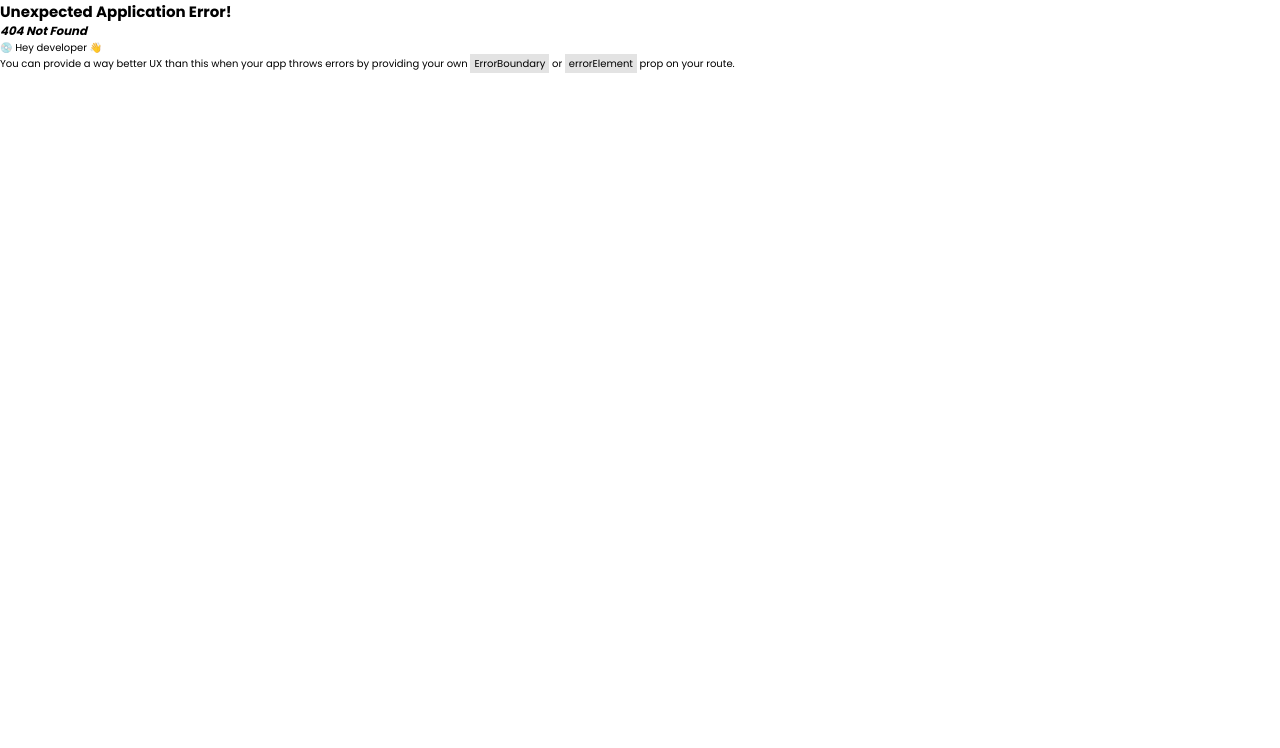
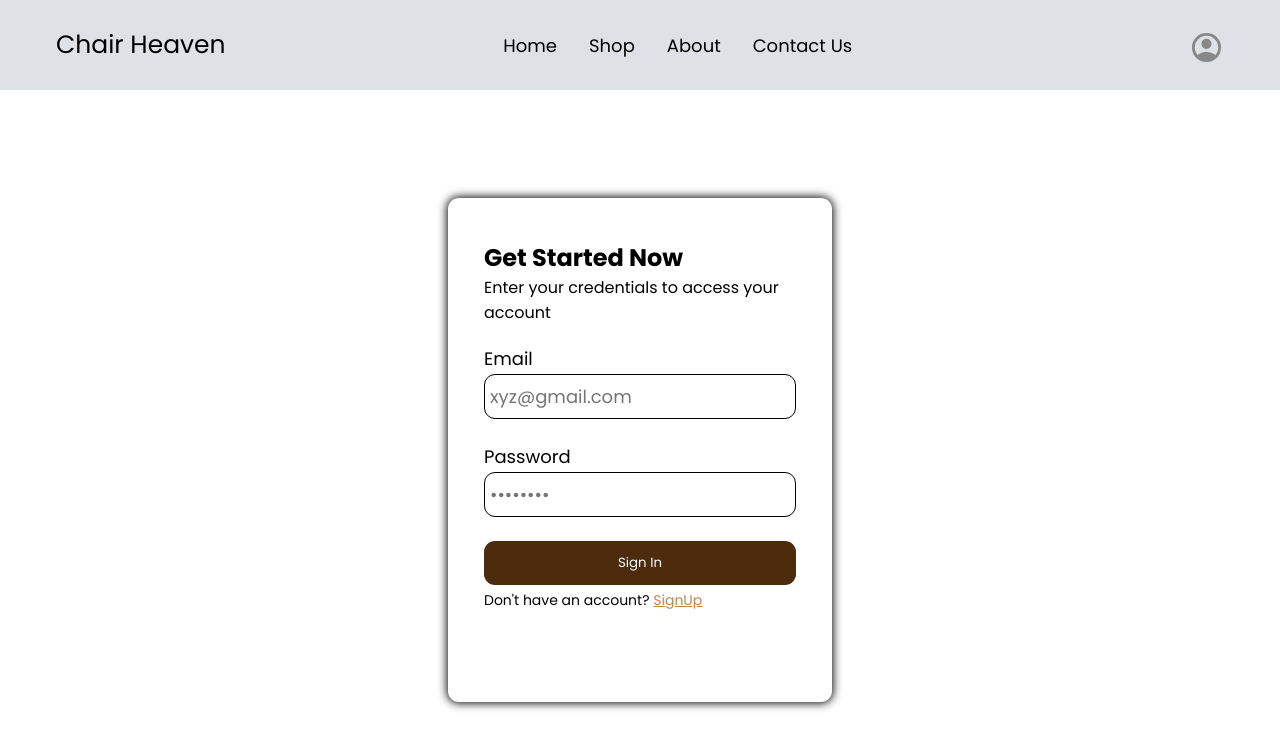
Before and after one commit to Bhavya-Goyal423/ecom-website, a React (Vite) app in the folder frontend/: page /signin in a window 1280 px wide. Before the commit this address had no page. Shown: the top 748 px of the page. Built offline with nearby package versions, Linux system fonts and the light colour scheme.

Commit message:
added signin and signup box

```diff
--- a/frontend/src/components/navbar/Navbar.jsx
+++ b/frontend/src/components/navbar/Navbar.jsx
@@ -45,16 +45,19 @@ export default function Navbar() {
           </ul>
         </nav>
         <div className="user-login-signup">
-          {href === "shop" && (
-            <Link to={"/cart"}>
-              <CartIcon />
-            </Link>
-          )}
+          <Link to={"/cart"}>
+            <CartIcon style={{ opacity: `${href === "shop" ? "1" : "0"}` }} />
+          </Link>
+
           <UserIcon setIsUserClicked={setIsUserClicked} />
           {isUserClicked && (
             <div className="user-dropdown">
-              <Link to={"/signin"}>Sign In</Link>
-              <Link to={"/signup"}>Sign Up</Link>
+              <Link to={"/signin"} onClick={() => setIsUserClicked(false)}>
+                Sign In
+              </Link>
+              <Link to={"/signup"} onClick={() => setIsUserClicked(false)}>
+                Sign Up
+              </Link>
             </div>
           )}
         </div>
--- a/frontend/src/icons/CartIcon.jsx
+++ b/frontend/src/icons/CartIcon.jsx
@@ -1,4 +1,4 @@
-export default function CartIcon() {
+export default function CartIcon({ style }) {
   return (
     <svg
       xmlns="http://www.w3.org/2000/svg"
@@ -6,6 +6,7 @@ export default function CartIcon() {
       height="1em"
       viewBox="0 0 256 256"
       className="icon cart-icon"
+      style={style}
     >
       <path
         fill="#888888"
--- a/frontend/src/index.css
+++ b/frontend/src/index.css
@@ -7,6 +7,16 @@
 html {
   font-size: 62.5%;
 }
+
+.btn {
+  background-color: #4c2c0d;
+  border-radius: 11px;
+  color: #fff;
+  cursor: pointer;
+  transition: all 0.3s;
+  border: none;
+}
+
 .btn:link,
 .btn:visited {
   background-color: #4c2c0d;
--- a/frontend/src/main.jsx
+++ b/frontend/src/main.jsx
@@ -8,6 +8,8 @@ import ContactUs from "./pages/contactus/ContactUs";
 import Homepage from "./pages/homepage/Homepage";
 import Shop from "./pages/shop/Shop";
 import { CustomContext } from "./context/CustomContext";
+import SignIn from "./pages/SignIn/SignIn";
+import SignUp from "./pages/Signup/SignUp";
 
 const router = createBrowserRouter([
   {
@@ -18,6 +20,8 @@ const router = createBrowserRouter([
       { path: "shop", element: <Shop /> },
       { path: "about", element: <About /> },
       { path: "contactus", element: <ContactUs /> },
+      { path: "signin", element: <SignIn /> },
+      { path: "signup", element: <SignUp /> },
     ],
   },
 ]);
--- a/frontend/src/pages/SignIn/SignIn.jsx
+++ b/frontend/src/pages/SignIn/SignIn.jsx
@@ -0,0 +1,40 @@
+import "./signin.css";
+import { Link } from "react-router-dom";
+
+export default function SignIn() {
+  return (
+    <div className="section-signin">
+      <div className="sign-in-wrapper">
+        <h3 className="get-started">Get Started Now</h3>
+        <p>Enter your credentials to access your account</p>
+        <form className="sign-in-form">
+          <div className="email-box">
+            <label htmlFor="email">Email</label>
+            <input
+              type="email"
+              id="email"
+              className="email-input"
+              placeholder="xyz@gmail.com"
+            />
+          </div>
+          <div className="password-box">
+            <label htmlFor="password">Password</label>
+            <input
+              type="password"
+              id="password"
+              className="password-input"
+              placeholder="••••••••"
+            />
+          </div>
+          <button className="btn btn-medium btn-signin">Sign In</button>
+        </form>
+        <p className="sign-up-title">
+          Don&apos;t have an account?{" "}
+          <Link className="btn-signup" to={"/signup"}>
+            SignUp
+          </Link>
+        </p>
+      </div>
+    </div>
+  );
+}
--- a/frontend/src/pages/SignIn/signin.css
+++ b/frontend/src/pages/SignIn/signin.css
@@ -0,0 +1,58 @@
+.section-signin {
+  display: flex;
+  justify-content: center;
+  align-items: center;
+  height: 90vh;
+}
+
+.sign-in-wrapper {
+  padding: 4.2rem 3.6rem;
+  box-shadow: 0 0 1rem 0.1rem rgba(0, 0, 0, 1);
+  border-radius: 11px;
+  height: 70%;
+  width: 30%;
+}
+
+.get-started {
+  font-size: 2.4rem;
+}
+
+.sign-in-wrapper p {
+  font-size: 1.6rem;
+  margin-bottom: 2rem;
+}
+
+.sign-in-form {
+  font-size: 1.8rem;
+  display: flex;
+  flex-direction: column;
+  gap: 2.4rem;
+}
+
+.email-box,
+.password-box,
+.name-box {
+  display: flex;
+  flex-direction: column;
+  gap: 0.2rem;
+}
+
+.sign-in-wrapper input {
+  font-size: 1.8rem;
+  padding: 0.8rem 0.5rem;
+  border-radius: 11px;
+  /* border: none; */
+  border: 1px solid black;
+}
+
+.sign-in-wrapper input:focus {
+  outline: none;
+}
+
+.sign-up-title {
+  margin-top: 0.5rem;
+  font-size: 1.4rem !important;
+}
+.btn-signup {
+  color: #c2854b;
+}
--- a/frontend/src/pages/Signup/SignUp.jsx
+++ b/frontend/src/pages/Signup/SignUp.jsx
@@ -0,0 +1,48 @@
+import { Link } from "react-router-dom";
+
+export default function SignUp() {
+  return (
+    <div className="section-signin">
+      <div className="sign-in-wrapper">
+        <h3 className="get-started">Get Started Now</h3>
+        <p>Enter your details to create your account</p>
+        <form className="sign-in-form">
+          <div className="name-box">
+            <label htmlFor="name">Full Name</label>
+            <input
+              type="text"
+              id="name"
+              className="name"
+              placeholder="Bhavya Goyal"
+            />
+          </div>
+          <div className="email-box">
+            <label htmlFor="email">Email</label>
+            <input
+              type="email"
+              id="email"
+              className="email-input"
+              placeholder="xyz@gmail.com"
+            />
+          </div>
+          <div className="password-box">
+            <label htmlFor="password">Password</label>
+            <input
+              type="password"
+              id="password"
+              className="password-input"
+              placeholder="••••••••"
+            />
+          </div>
+          <button className="btn btn-medium btn-signin">Sign Up</button>
+        </form>
+        <p className="sign-up-title">
+          Already have an account?{" "}
+          <Link className="btn-signup" to={"/signin"}>
+            SignIn
+          </Link>
+        </p>
+      </div>
+    </div>
+  );
+}
```
